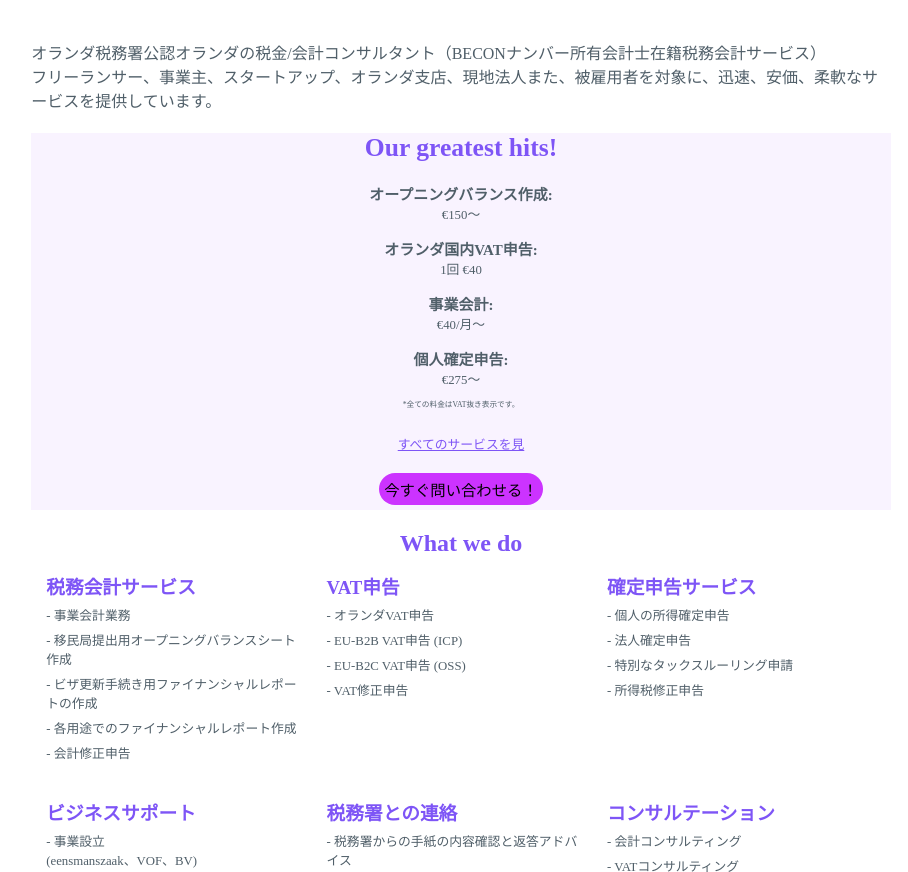
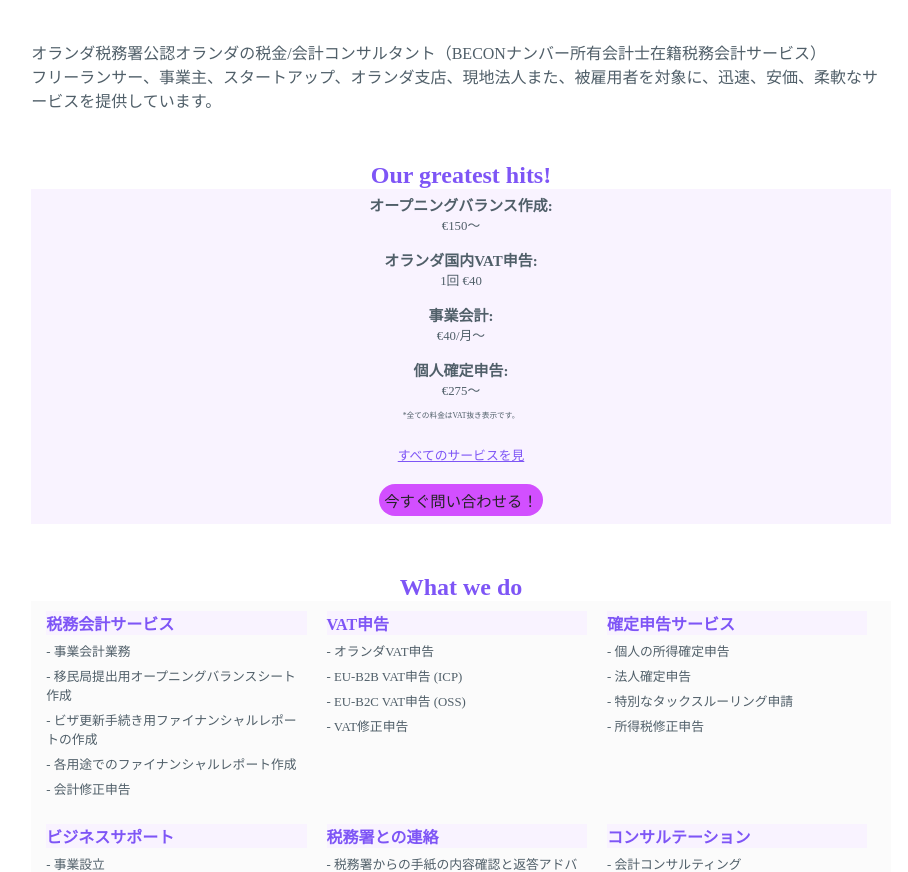
Before and after one commit to Aidhon/mlogic.tax, a plain HTML site: page index.html in a window 1280 px wide. Shown: the part 74-946 px from the top of the page, without its empty margins (179-1087 px from the left). Drawn offline with Linux system fonts and the light colour scheme.

Commit message:
Update index.html

```diff
--- a/index.html
+++ b/index.html
@@ -34,19 +34,21 @@
       @media screen and (min-width: 1380px) {#main {margin-left: 24%; margin-right: 24%;}}
     #hero h2 {color: #7e55f6; font-size: 0.7em; margin-top: 0;}
     #intro {margin-top: 5%;}
-    #ghits {font-size: 0.8em; background-color: #f9f3ff;}
-    #ghits h2 {font-size: 2em; margin-bottom: 20px;}
+    .section-title {margin-top: 50px; text-align: center;}
+    #ghits {padding-top: 5px; padding-bottom: 3px; font-size: 0.8em; background-color: #f9f3ff;}
+    #ghits h2 {font-size: 2em; margin-top: 5px; margin-bottom: 20px;}
     #ghits h3, p {margin-top: 0; margin-bottom: 0;}
     .dsclmr {margin: 10px 10px; font-size: 0.6em;}
-    .button {font-size: 1.2em; background-color: #cc33ff; border: none; color: #505f69; padding: 5px; text-align: center; text-decoration: none; display: inline-block; margin: 5px 5px; cursor: pointer; border-radius: 18px;}
+    .button {font-size: 1.2em; background-color: #cc33ff; opacity: 0.85; border: none; color: #505f69; padding: 5px; text-align: center; text-decoration: none; display: inline-block; margin: 5px 5px; cursor: pointer; border-radius: 18px;}
     .button a, a:link, a:visited {color: #000; text-decoration: none;}
-    .grid-container {display: grid; grid-template-columns: 33% 33% 33%; margin: 0; padding: 5px; background-color: inherit;}
+    .grid-container {display: grid; grid-template-columns: 33% 33% 33%; margin: 0; padding: 0px 5px 0px 5px; background-color: rgb(251,251,251);}
     .grid-item {padding: 10px;}
       @media screen and (max-width: 425px) {.grid-container {grid-template-columns: auto;}}
     .grid-item h3 {margin: 0; color: #7e55f6;}
-    /*#what {background-color: #f9f3ff;}*/
-    #what h4 {margin-top: 6px; margin-bottom: 6px; font-size: 0.8em;}
-    #contact {margin-top: 40px; background-color: white;}
+    .what h3 {font-size: 1em;}
+    .what h4 {margin-top: 6px; margin-bottom: 6px; font-size: 0.8em;}
+    .svc-cat {background-color: #f9f3ff;}
+    #contact {margin-top: 40px;}
     footer {margin-top: 20px;}
     #ftr-brand {font-size: 1.2em; color: #7e55f6;}
     #lgl-id {font-size: 0.7em;}
@@ -69,8 +71,8 @@
       <p>オランダ税務署公認オランダの税金/会計コンサルタント（BECONナンバー所有会計士在籍税務会計サービス）<br>フリーランサー、事業主、スタートアップ、オランダ支店、現地法人また、被雇用者を対象に、迅速、安価、柔軟なサービスを提供しています。</p>
     </div>
 
+    <h2 class="section-title">Our greatest hits!</h2>
     <div id="ghits" class="centered">
-        <h2>Our greatest hits!</h2>
         <h3>オープニングバランス作成:</h3><p>€150〜</p><br>
         <h3>オランダ国内VAT申告:</h3><p>1回 €40</p><br>
         <h3>事業会計:</h3><p>€40/月〜<p><br>
@@ -85,11 +87,10 @@
 
 
     <!-- what -->
-    <div id="what">
-      <h2 class="centered">What we do</h2>
-      <div class="grid-container">
+    <div class="section-title"><h2 class="centered">What we do</h2></div>
+      <div class="grid-container what">
         <div class="grid-item">
-          <h3>税務会計サービス</h3>
+          <div class="svc-cat"><h3>税務会計サービス</h3></div>
           <h4>- 事業会計業務</h4>
           <h4>- 移民局提出用オープニングバランスシート作成</h4>
           <h4>- ビザ更新手続き用ファイナンシャルレポートの作成</h4>
@@ -97,45 +98,43 @@
           <h4>- 会計修正申告</h4>
         </div>
         <div class="grid-item">
-          <h3>VAT申告</h3>
+          <div class="svc-cat"><h3>VAT申告</h3></div>
           <h4>- オランダVAT申告</h4>
           <h4>- EU-B2B VAT申告 (ICP)</h4>
           <h4>- EU-B2C VAT申告 (OSS)</h4>
           <h4>- VAT修正申告</h4>
         </div>
         <div class="grid-item">
-          <h3>確定申告サービス</h3>
+          <div class="svc-cat"><h3>確定申告サービス</h3></div>
           <h4>- 個人の所得確定申告</h4>
           <h4>- 法人確定申告</h4>
           <h4>- 特別なタックスルーリング申請</h4>
           <h4>- 所得税修正申告</h4>
         </div>
       </div>
-      <div class="grid-container">
+      <div class="grid-container what">
         <div class="grid-item">
-          <h3>ビジネスサポート</h3>
+          <div class="svc-cat"><h3>ビジネスサポート</h3></div>
           <h4>- 事業設立<br>(eensmanszaak、VOF、BV)</h4>
           <h4>- 事業登録の変更<br>（名称、活動内容、設立形態、閉鎖、等）</h4>
         </div>
         <div class="grid-item">
-          <h3>税務署との連絡</h3>
+          <div class="svc-cat"><h3>税務署との連絡</h3></div>
           <h4>- 税務署からの手紙の内容確認と返答アドバイス</h4>
           <h4>- 税務署から届いた罰金通知への対応</h4>
           <h4>- 税務署からの調査への対応</h4>
           <h4>- その他の連絡</h4>
         </div>
         <div class="grid-item">
-          <h3>コンサルテーション</h3>
+          <div class="svc-cat"><h3>コンサルテーション</h3></div>
           <h4>- 会計コンサルティング</h4>
           <h4>- VATコンサルティング</h4>
           <h4>- 確定申告コンサルティング</h4>
           <h4>- 事業の特定の項目でのコンサルティング<br>（リサーチ、助成金、コンプライアンス、ライセンス、等）</h4>
         </div>
       </div>
-    </div>
 
     <div id="contact" class="centered">
-      <h2>Say hello!</h2>
       <script type="text/javascript" src="https://form.jotform.com/jsform/220851885751362"></script>
     </div>
   </div><!--main-->
```
